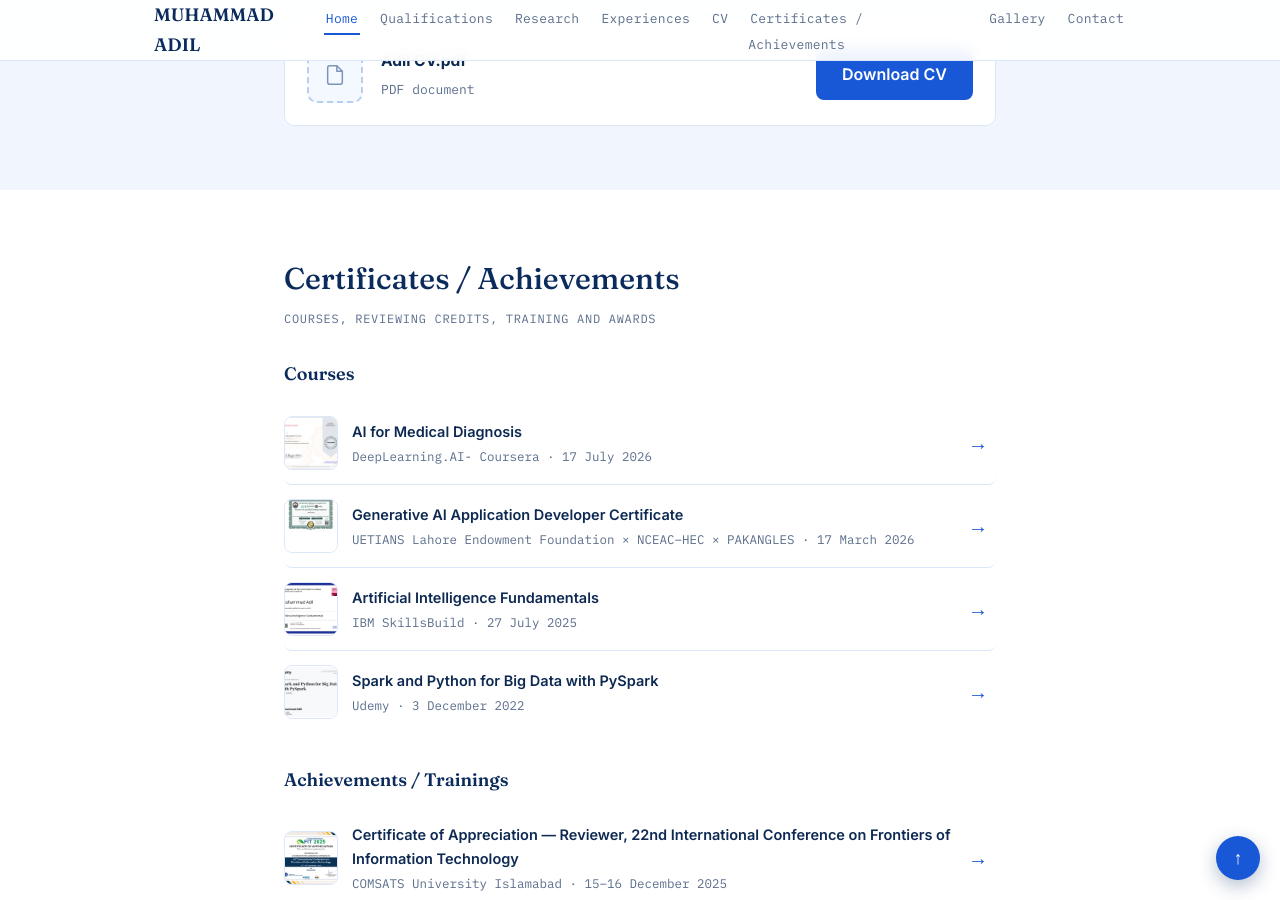
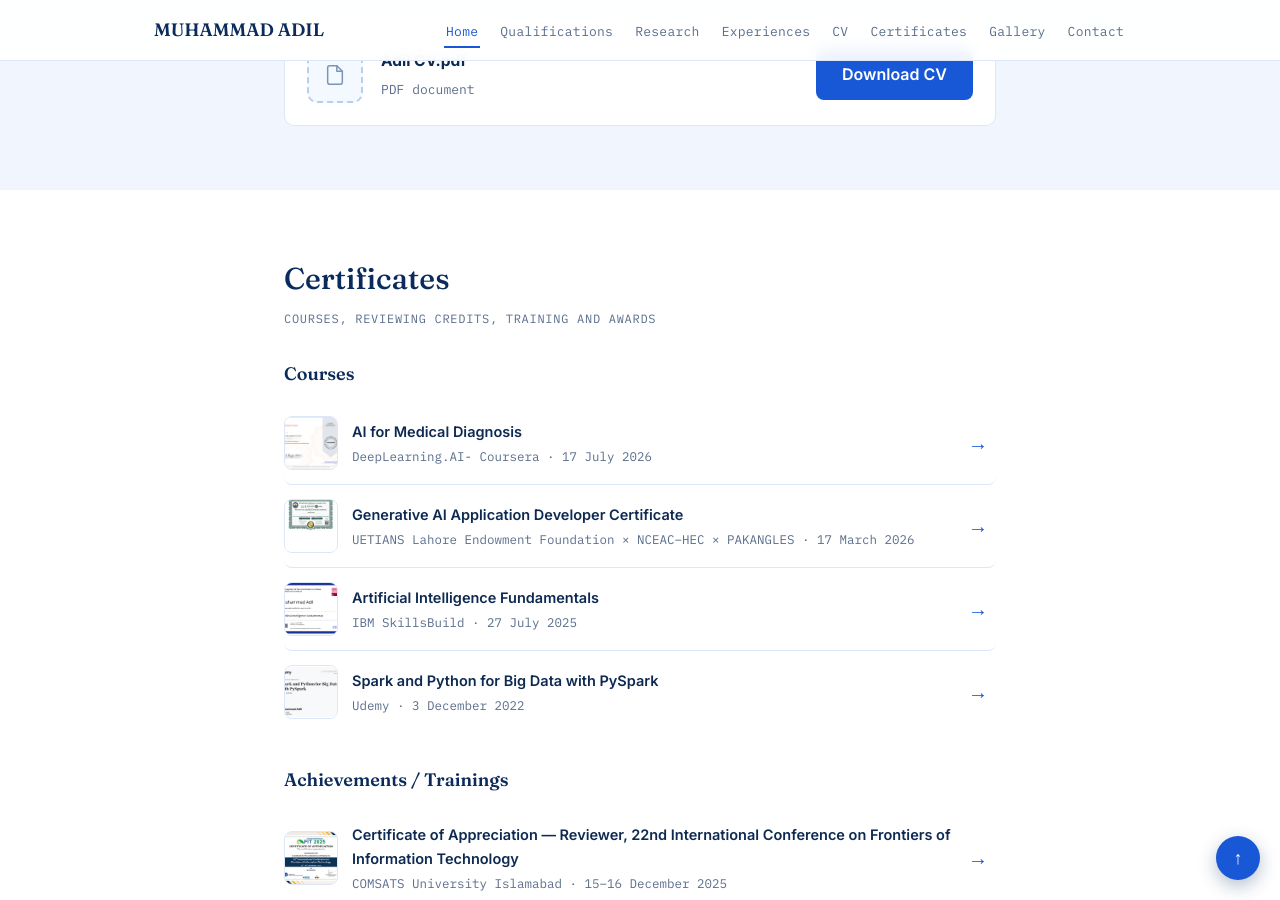
Before and after one commit to m-adilk/m-adilk.github.io, a Jekyll site: the page built from index.html, in a window 1280 px wide and 900 px high, scrolled down 3096 px. Built offline with Jekyll 4.4.1, drawn with Linux system fonts in a browser that asks for light colours; a style sheet for code colours, icons or effects is not loaded.

Commit message:
Update _data/site.yml (via Pages CMS)

```diff
--- a/_data/site.yml
+++ b/_data/site.yml
@@ -36,7 +36,7 @@ experience_heading: Experiences
 experience_subtitle: Teaching and research roles, most recent first
 cv_heading: CV
 cv_subtitle: Full curriculum vitae
-certificates_heading: Certificates / Achievements
+certificates_heading: Certificates
 certificates_subtitle: Courses, reviewing credits, training and awards
 gallery_heading: Gallery
 gallery_subtitle: Academic Visits • Conferences • Teaching • Outdoor Activities
```
